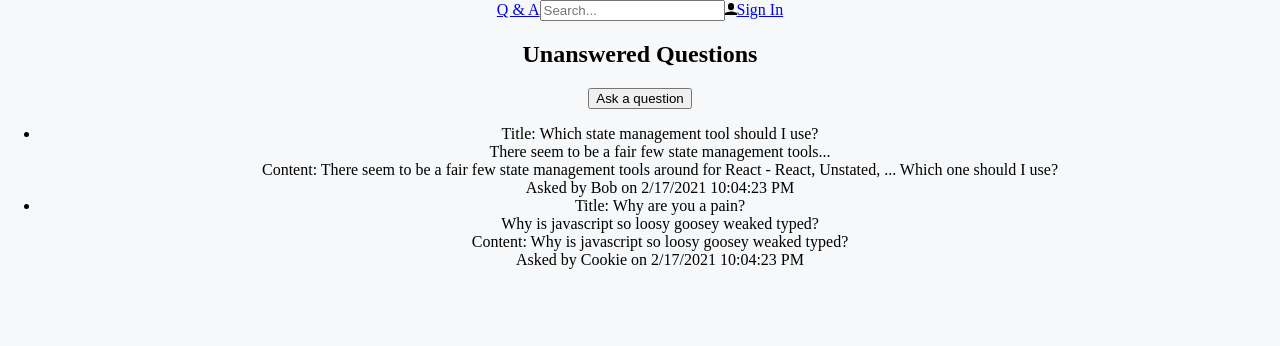
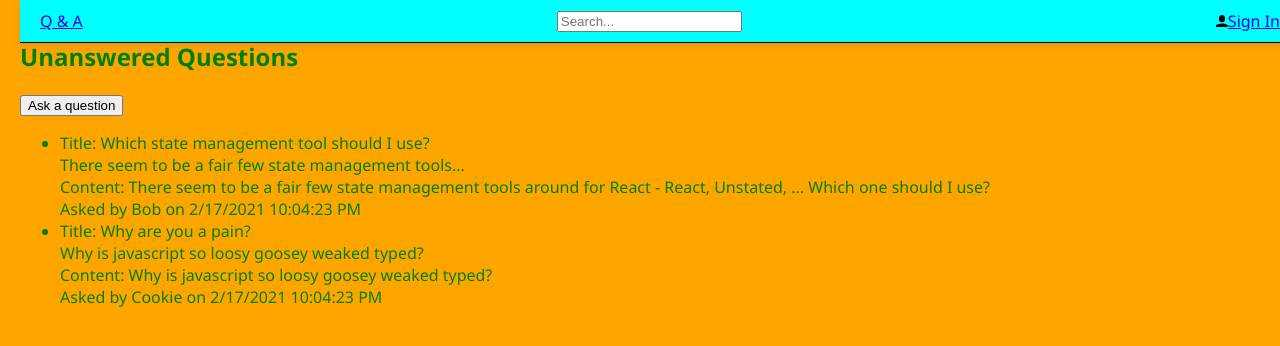
Before and after one commit to bsieradzki/QandA, a React (Create React App) app: page / in a window 1280 px wide. Shown: the top 346 px of the page. Built offline with nearby package versions, Linux system fonts and the light colour scheme.

Commit message:
CSS Modules (before Emotion)

```diff
--- a/package.json
+++ b/package.json
@@ -3,6 +3,8 @@
   "version": "0.1.0",
   "private": true,
   "dependencies": {
+    "@emotion/react": "^11.1.5",
+    "@emotion/styled": "^11.1.5",
     "@testing-library/jest-dom": "^5.11.9",
     "@testing-library/react": "^11.2.5",
     "@testing-library/user-event": "^12.6.3",
--- a/src/App.css
+++ /dev/null
@@ -1,38 +0,0 @@
-.App {
-  text-align: center;
-}
-
-.App-logo {
-  height: 40vmin;
-  pointer-events: none;
-}
-
-@media (prefers-reduced-motion: no-preference) {
-  .App-logo {
-    animation: App-logo-spin infinite 20s linear;
-  }
-}
-
-.App-header {
-  background-color: #282c34;
-  min-height: 100vh;
-  display: flex;
-  flex-direction: column;
-  align-items: center;
-  justify-content: center;
-  font-size: calc(10px + 2vmin);
-  color: white;
-}
-
-.App-link {
-  color: #61dafb;
-}
-
-@keyframes App-logo-spin {
-  from {
-    transform: rotate(0deg);
-  }
-  to {
-    transform: rotate(360deg);
-  }
-}
--- /dev/null
+++ b/src/App.module.css
@@ -0,0 +1,6 @@
+.container {
+  font-family: "Segoe Ui", "Helvetica Neue";
+  font-size: 16px;
+  color: green;
+  padding: 20px;
+}
--- a/src/App.tsx
+++ b/src/App.tsx
@@ -1,11 +1,11 @@
 import React from "react";
-import "./App.css";
+import styles from "./App.module.css";
 import { Header } from "./Header";
 import { HomePage } from "./HomePage";
 
 function App() {
   return (
-    <div className="App">
+    <div className={styles.container}>
       <Header />
       <HomePage />
     </div>
--- /dev/null
+++ b/src/Header.module.css
@@ -0,0 +1,13 @@
+.container {
+  position: fixed;
+  box-sizing: border-box;
+  top: 0;
+  width: 100%;
+  display: flex;
+  align-items: center;
+  justify-content: space-between;
+  padding: 10px 20px;
+  background-color: aqua;
+  border-bottom: 1px solid black;
+  box-shadow: 0 3px 7px 0 rgba(110, 112, 114, 0.21);
+}
--- a/src/Header.tsx
+++ b/src/Header.tsx
@@ -1,5 +1,6 @@
 import React from "react";
 import { UserIcon } from "./Icons";
+import styles from "./Header.module.css";
 
 export const Header = () => {
   const handleSearchInputChange = (e: React.ChangeEvent<HTMLInputElement>) => {
@@ -7,7 +8,7 @@ export const Header = () => {
   };
 
   return (
-    <div>
+    <div className={styles.container}>
       <a href="./">Q & A</a>
       <input
         type="text"
--- a/src/index.css
+++ b/src/index.css
@@ -1,4 +1,4 @@
 body {
   margin: 0;
-  background-color: #f7f8fa;
+  background-color: orange;
 }
```
Also changed, not shown: 1 other file (tests, documents, lock files or other folders).
